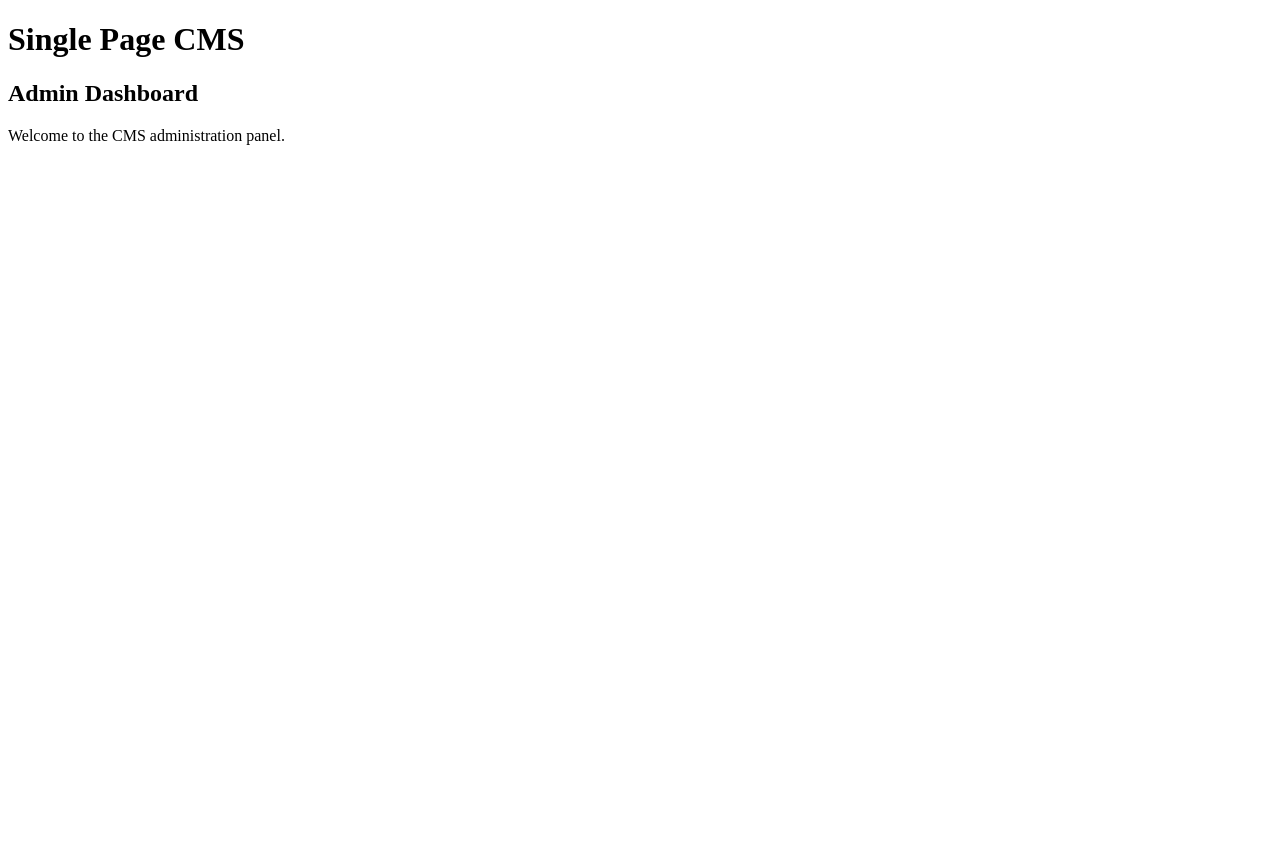
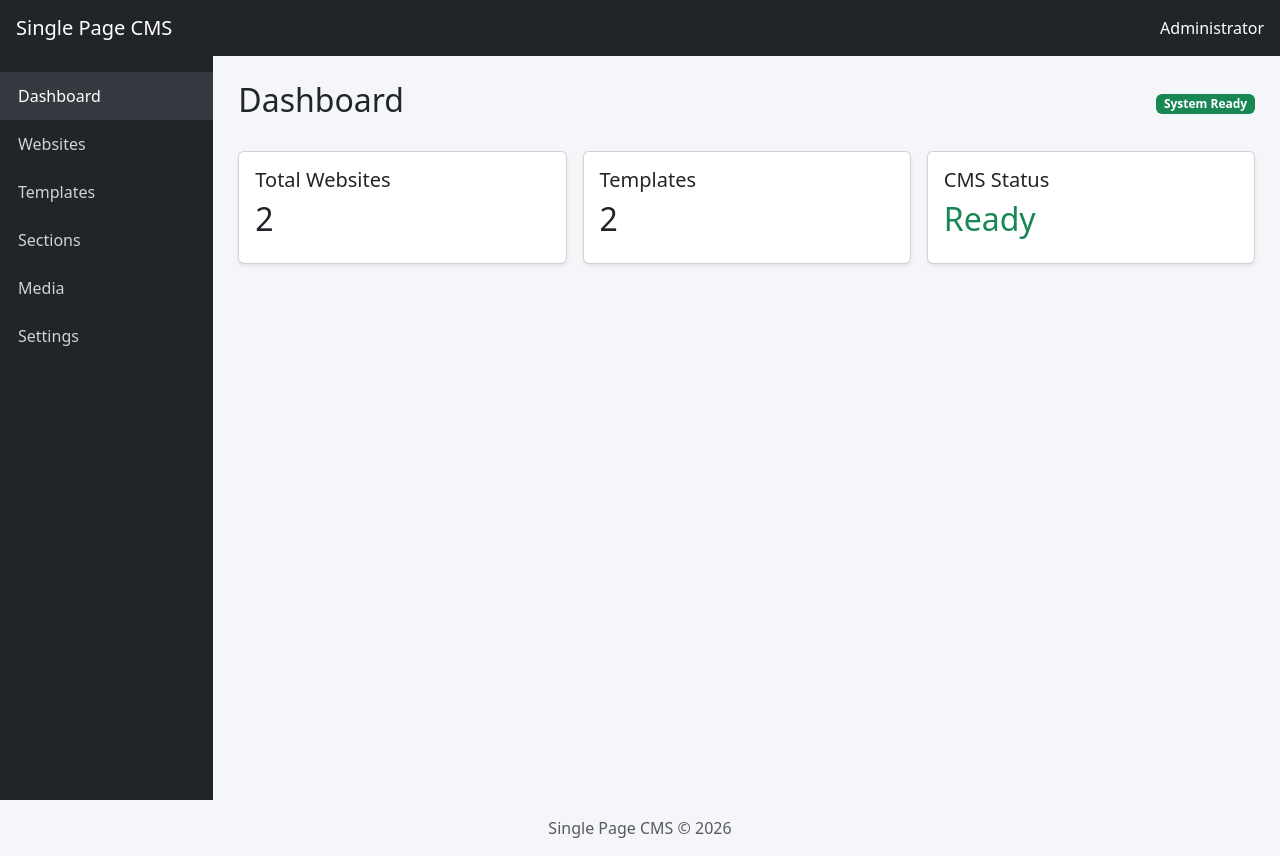
Before and after one commit to TappIndia/single-page-cms-chatgpt, a CodeIgniter 4 app: the page made by app/Views/admin/dashboard/index.php in a window 1280 px wide. Before the commit the page ends 145 px from the top, so only its background shows below. Run offline with PHP 8.4 and a stand-in for CodeIgniter, Linux system fonts and the light colour scheme; the template is opened without the code that fills it, so the values that code supplies are empty; some libraries are stand-ins or nearby versions.

Commit message:
Create reusable Bootstrap 5 admin layout

```diff
--- a/app/Views/admin/dashboard/index.php
+++ b/app/Views/admin/dashboard/index.php
@@ -1,13 +1,41 @@
-<!DOCTYPE html>
-<html lang="en">
-<head>
-    <meta charset="UTF-8">
-    <meta name="viewport" content="width=device-width, initial-scale=1.0">
-    <title>CMS Admin Dashboard</title>
-</head>
-<body>
-    <h1>Single Page CMS</h1>
-    <h2>Admin Dashboard</h2>
-    <p>Welcome to the CMS administration panel.</p>
-</body>
-</html>
+<?= $this->extend('admin/layouts/main') ?>
+
+<?= $this->section('content') ?>
+
+<div class="d-flex justify-content-between align-items-center mb-4">
+    <h2>Dashboard</h2>
+    <span class="badge bg-success">System Ready</span>
+</div>
+
+<div class="row g-3">
+
+    <div class="col-md-4">
+        <div class="card shadow-sm">
+            <div class="card-body">
+                <h5>Total Websites</h5>
+                <h2>2</h2>
+            </div>
+        </div>
+    </div>
+
+    <div class="col-md-4">
+        <div class="card shadow-sm">
+            <div class="card-body">
+                <h5>Templates</h5>
+                <h2>2</h2>
+            </div>
+        </div>
+    </div>
+
+    <div class="col-md-4">
+        <div class="card shadow-sm">
+            <div class="card-body">
+                <h5>CMS Status</h5>
+                <h2 class="text-success">Ready</h2>
+            </div>
+        </div>
+    </div>
+
+</div>
+
+<?= $this->endSection() ?>
--- /dev/null
+++ b/app/Views/admin/layouts/main.php
@@ -0,0 +1,75 @@
+<!DOCTYPE html>
+<html lang="en">
+<head>
+    <meta charset="UTF-8">
+    <meta name="viewport" content="width=device-width, initial-scale=1.0">
+    <title><?= esc($title ?? 'CMS Admin') ?></title>
+
+    <link href="https://cdn.jsdelivr.net/npm/bootstrap@5.3.8/dist/css/bootstrap.min.css" rel="stylesheet">
+
+    <style>
+        body {
+            background: #f5f6fa;
+        }
+
+        .sidebar {
+            min-height: calc(100vh - 56px);
+            background: #212529;
+        }
+
+        .sidebar a {
+            display: block;
+            color: #ced4da;
+            padding: 12px 18px;
+            text-decoration: none;
+        }
+
+        .sidebar a:hover,
+        .sidebar a.active {
+            background: #343a40;
+            color: #fff;
+        }
+
+        .main-content {
+            padding: 25px;
+        }
+    </style>
+</head>
+<body>
+
+<nav class="navbar navbar-dark bg-dark px-3">
+    <a class="navbar-brand" href="<?= site_url('admin') ?>">
+        Single Page CMS
+    </a>
+    <span class="text-white">Administrator</span>
+</nav>
+
+<div class="container-fluid">
+    <div class="row">
+
+        <aside class="col-md-2 sidebar p-0">
+            <div class="py-3">
+                <a href="<?= site_url('admin') ?>" class="active">Dashboard</a>
+                <a href="#">Websites</a>
+                <a href="#">Templates</a>
+                <a href="#">Sections</a>
+                <a href="#">Media</a>
+                <a href="#">Settings</a>
+            </div>
+        </aside>
+
+        <main class="col-md-10 main-content">
+            <?= $this->renderSection('content') ?>
+        </main>
+
+    </div>
+</div>
+
+<footer class="text-center py-3 text-muted">
+    Single Page CMS &copy; <?= date('Y') ?>
+</footer>
+
+<script src="https://cdn.jsdelivr.net/npm/bootstrap@5.3.8/dist/js/bootstrap.bundle.min.js"></script>
+
+</body>
+</html>
```
